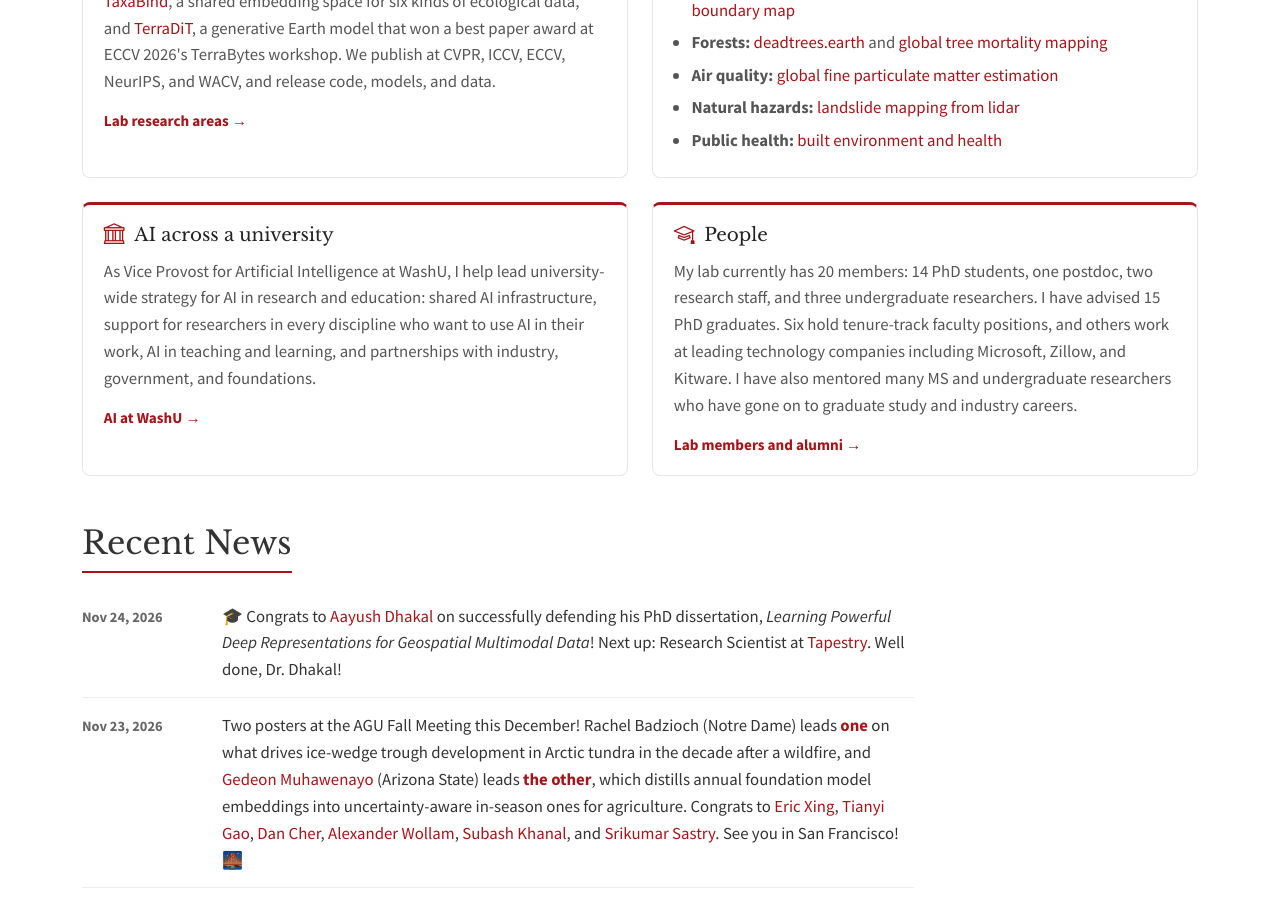
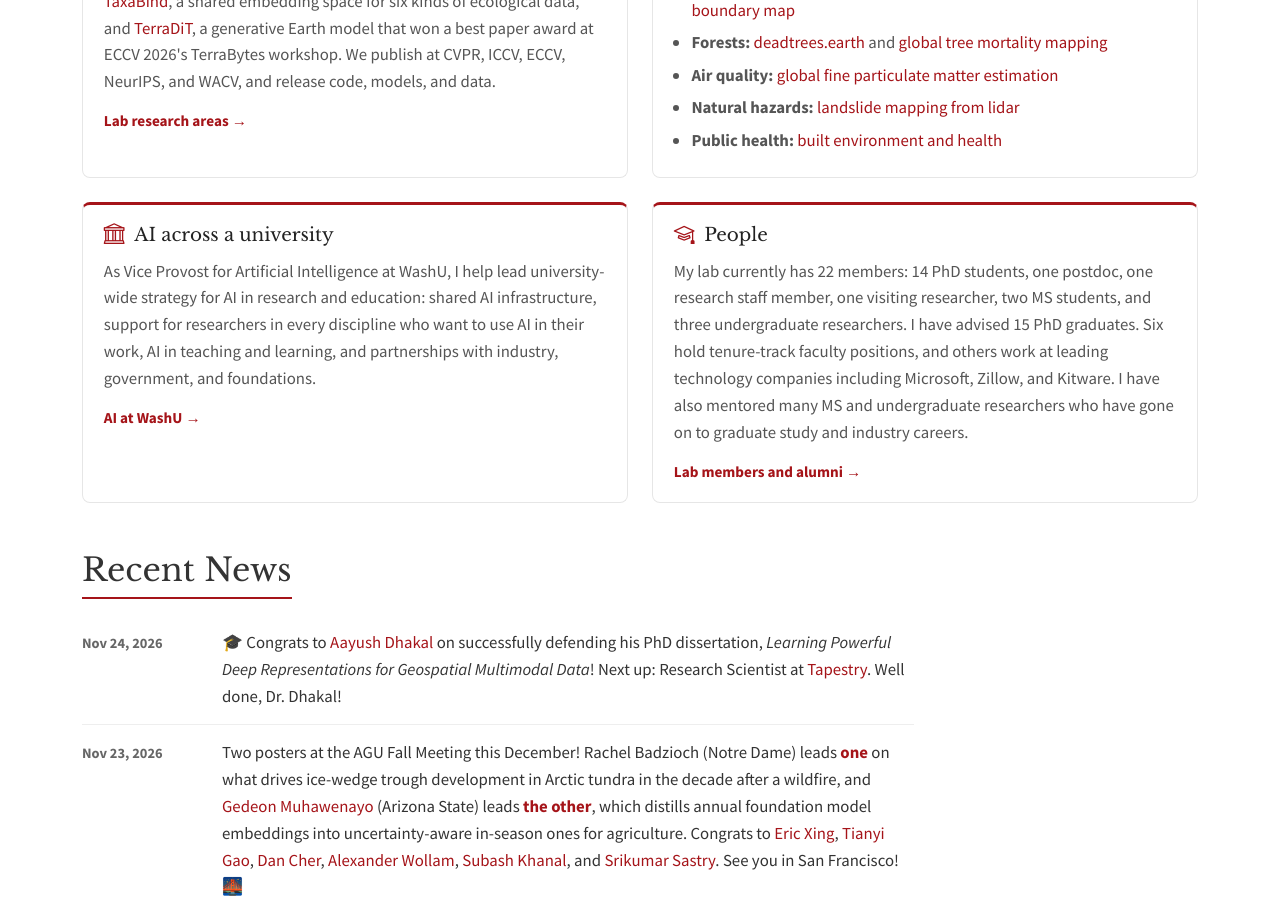
Before and after one commit to jacobsn/jacobsn.github.io, a Jekyll site: the page built from index.html, in a window 1280 px wide and 900 px high, scrolled down 693 px. Built offline with Jekyll 4.4.1, drawn with Linux system fonts in a browser that asks for light colours.

Commit message:
Sync lab members: update CV, bib, and lab stats.
Co-Authored-By: Claude Opus 5.5 <noreply@anthropic.com>

```diff
--- a/_bibliography/nathanjacobs.bib
+++ b/_bibliography/nathanjacobs.bib
@@ -3282,7 +3282,7 @@ thumbnail = {/thumbnails/western_himalaya_canopy_height.svg},
 
 @inproceedings{baltenberger2013aerial,
   annotation = {remote_sensing},
-  author     = {Ryan Baltenberger and James Knochelman and Scott Workman and Mohammad T. Islam and Nathan Jacobs and James Griffioen},
+  author     = {Ryan Baltenberger and James Knochelmann and Scott Workman and Mohammad T. Islam and Nathan Jacobs and James Griffioen},
   booktitle  = {Kentucky GIS Conference},
   note       = {Best Student Presentation},
   title      = {Constructing a High-Resolution Mosaic of Kentucky Lake},
--- a/_data/lab_stats.json
+++ b/_data/lab_stats.json
@@ -2,12 +2,12 @@
   "current": {
     "phd": 14,
     "postdoc": 1,
-    "staff": 2,
-    "visiting": 0,
-    "masters": 0,
+    "staff": 1,
+    "visiting": 1,
+    "masters": 2,
     "undergrad": 3,
     "highschool": 0,
-    "total": 20
+    "total": 22
   },
   "phd_graduates": 15
 }
```
Also changed, not shown: 1 other file.
